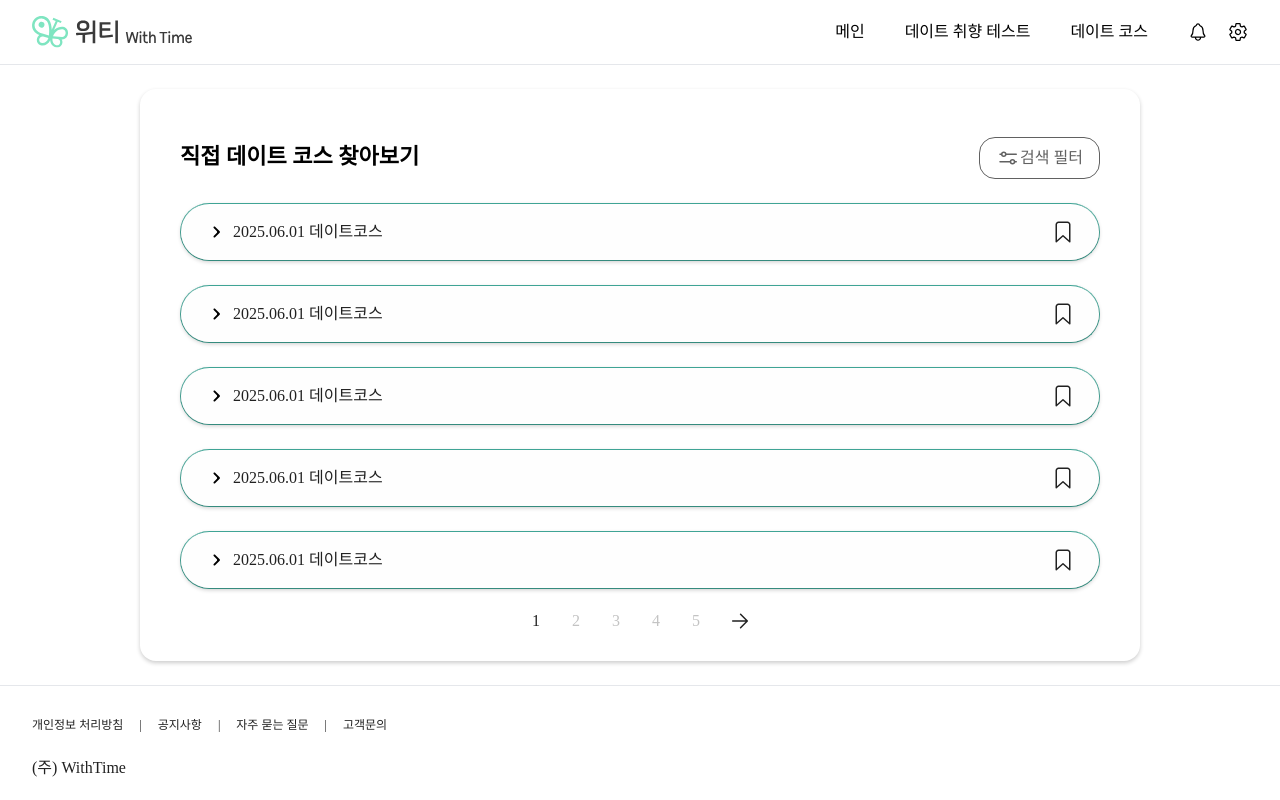
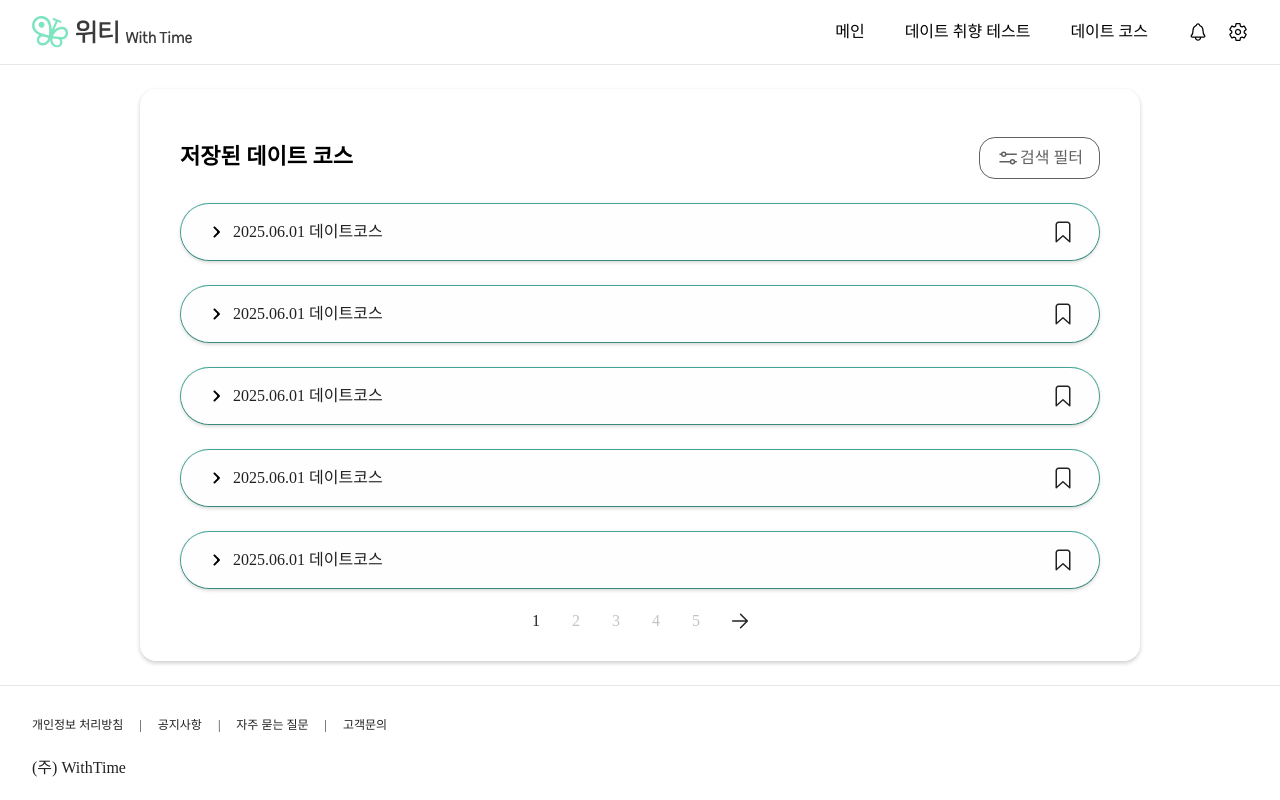
Before and after one commit to WithTime12/WithTimeFE, a React (Vite) app: page /bookmarkedCourse in a window 1280 px wide. Built offline with nearby package versions, Linux system fonts and the light colour scheme; no server answers.

Commit message:
fix: 문구 수정

```diff
--- a/src/pages/BookmarkedDateCourse.tsx
+++ b/src/pages/BookmarkedDateCourse.tsx
@@ -15,7 +15,7 @@ function BookmarkedDateCourse() {
             <div className="flex w-[1000px] max-w-[80vw] flex-col py-[24px] gap-[64px]">
                 <div className="flex flex-col shadow-default rounding-16 px-[40px] py-[24px]">
                     <div className="flex w-full gap-[16px] flex-col items-center py-[24px] sm:flex-row sm:justify-between sm:items-center">
-                        <div className="font-heading3 select-none flex">직접 데이트 코스 찾아보기</div>
+                        <div className="font-heading3 select-none flex">저장된 데이트 코스</div>
                         <div
                             onClick={() => openModal({ modalType: MODAL_TYPES.DateCourseSearchFilterModal })}
                             className="w-fit ml-auto px-[16px] flex-nowrap select-none py-[8px] rounding-16 flex rounding-16 border-[1px] border-default-gray-700 text-default-gray-700"
```
